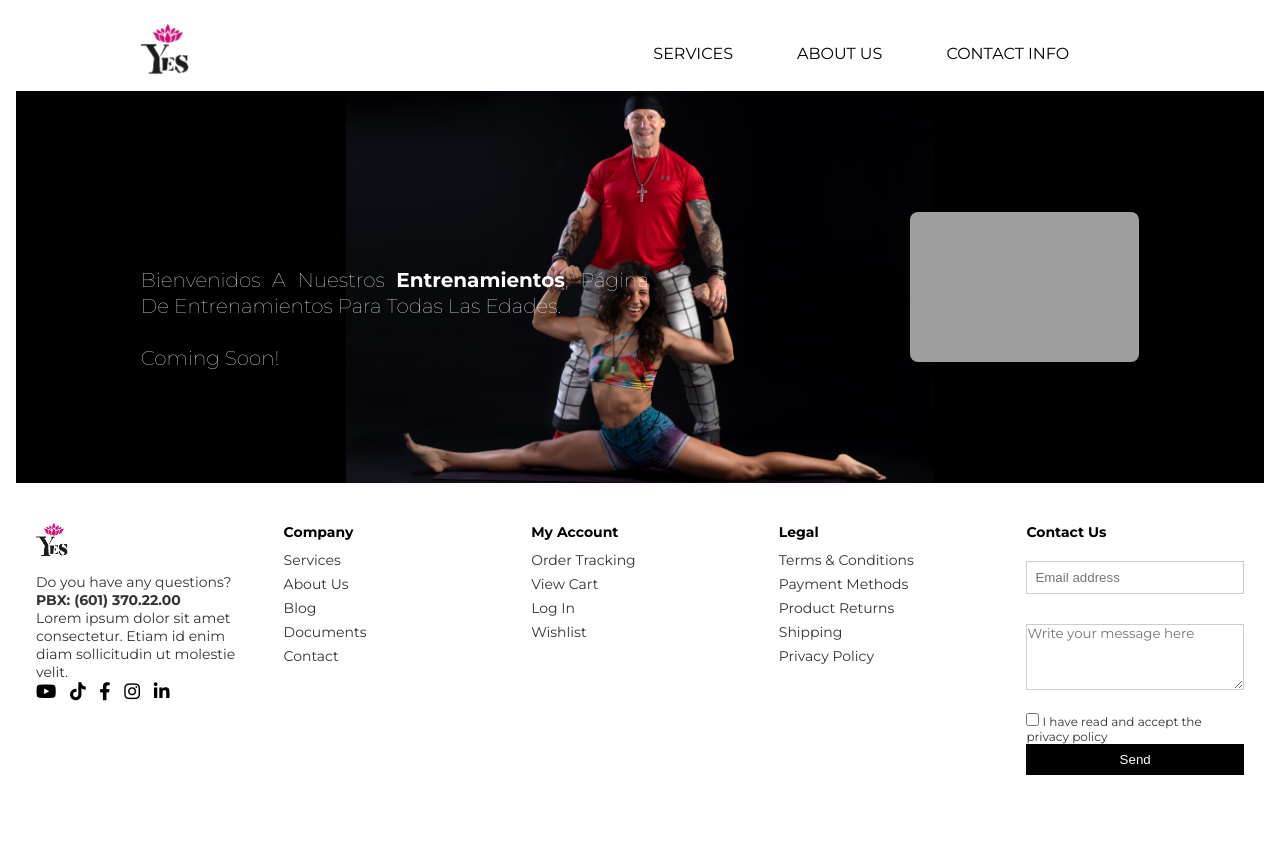
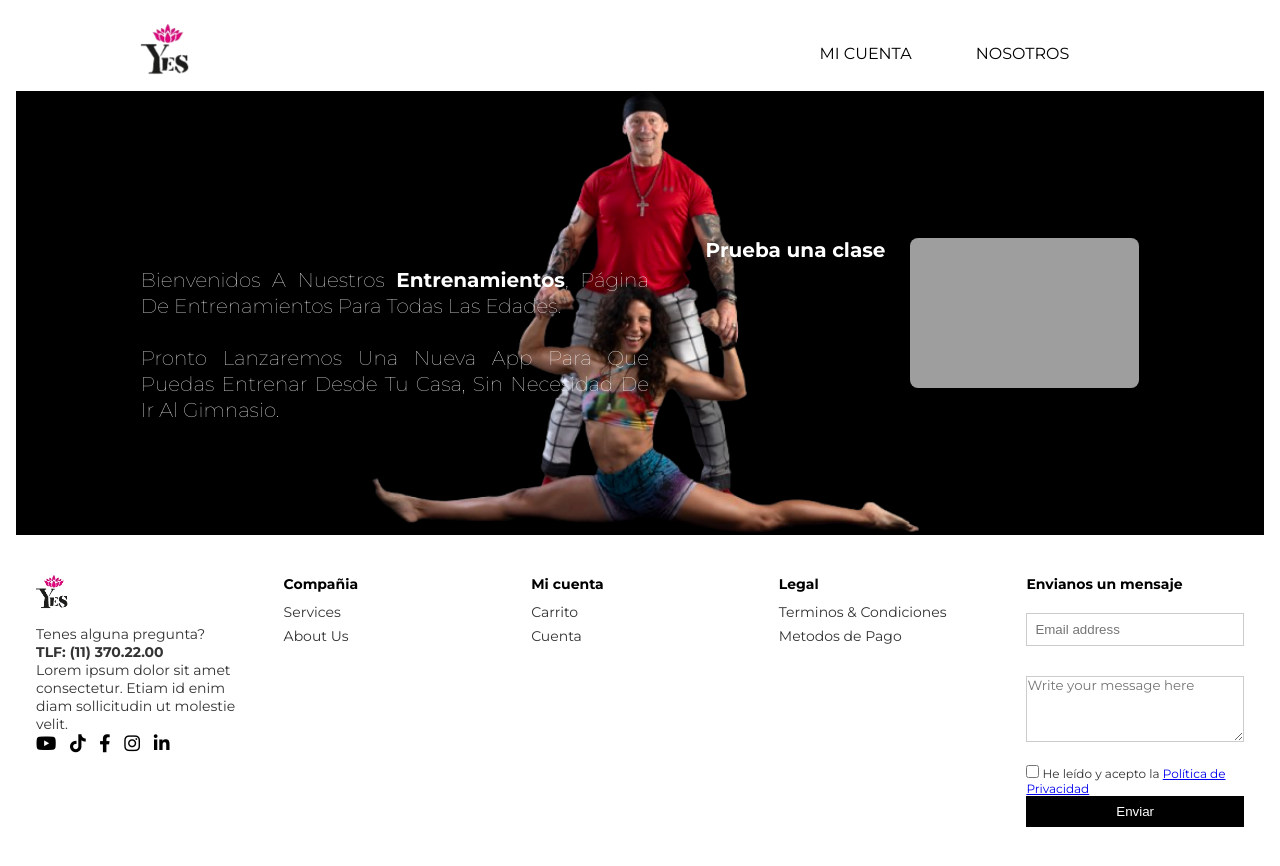
Before and after one commit to YesikaPerezRavelo/LandingYPR, a plain HTML site: page index.html in a window 1280 px wide. Before the commit the page ends 831 px from the top, so only its background shows below. Drawn offline with Linux system fonts and the light colour scheme; grey boxes are pictures that could not be loaded.

Commit message:
nuevos cambios

```diff
--- a/css/style.css
+++ b/css/style.css
@@ -77,7 +77,7 @@ header {
 }
 
 #intro-section {
-  background-image: url(../images/Team.jpg);
+  background-image: url(../images/Team.png);
   background-position: center;
   background-repeat: no-repeat;
   border: 20rem;
--- a/index.html
+++ b/index.html
@@ -34,15 +34,13 @@
           <ul class="nav_list">
 
             <li class="nav__item">
-              <a class="nav_link" href="pages/store.html">Services</a>
+              <a class="nav_link" href="pages/store.html">Mi cuenta</a>
             </li>
             <li class="nav__item">
-              <a class="nav_link" href="pages/about.html">About Us</a>
+              <a class="nav_link" href="pages/about.html">Nosotros</a>
             </li>
 
-            <li class="nav__item">
-              <a class="nav_link" href="pages/contact.html">Contact Info</a>
-            </li>
+
 
           </ul>
 
@@ -59,11 +57,15 @@
           <h1 class="display-2">
             <span class="display-2-description justified-text">
               Bienvenidos a nuestros <strong>Entrenamientos</strong>, página de entrenamientos para todas las edades.
-              <br><br>Coming soon!
+              <br><br>Pronto lanzaremos una nueva app para que puedas entrenar desde tu casa, sin necesidad de ir al gimnasio.
             </span>
           </h1>
         </div>
         <div class="intro-video">
+          <span class="display-2-description justified-text">
+              <strong>Prueba una clase</strong>
+              <br><br>
+            </span>
           <iframe width="100%" height="315" src="https://www.youtube.com/embed/z2C-mKVxO_0" title="14 MIN INSANE AB - super hard ab workout / no equipment" frameborder="0" allowfullscreen></iframe>
         </div>
       </div>
@@ -77,7 +79,7 @@
       <div class="footer-container">
         <div class="footer-column contact-info">
           <img src="images/logo.png" alt="NexGen" style="height: 40px;" />
-          <p>Do you have any questions?<br><strong>PBX: (601) 370.22.00</strong></p>
+          <p>Tenes alguna pregunta?<br><strong>TLF: (11) 370.22.00</strong></p>
           <p>Lorem ipsum dolor sit amet consectetur. Etiam id enim diam sollicitudin ut molestie velit.</p>
           <div class="social-icons">
             <a href="#"><i class="fab fa-youtube"></i></a>
@@ -89,39 +91,34 @@
         </div>
 
         <div class="footer-column">
-          <h4>Company</h4>
+          <h4>Compañia</h4>
           <ul>
             <li><a href="#">Services</a></li>
             <li><a href="#">About Us</a></li>
-            <li><a href="#">Blog</a></li>
-            <li><a href="#">Documents</a></li>
-            <li><a href="#">Contact</a></li>
           </ul>
         </div>
 
         <div class="footer-column">
-          <h4>My Account</h4>
+          <h4>Mi cuenta</h4>
           <ul>
-            <li><a href="#">Order Tracking</a></li>
-            <li><a href="#">View Cart</a></li>
-            <li><a href="#">Log In</a></li>
-            <li><a href="#">Wishlist</a></li>
+
+            <li><a href="#">Carrito</a></li>
+            <li><a href="#">Cuenta</a></li>
+
           </ul>
         </div>
 
         <div class="footer-column">
           <h4>Legal</h4>
           <ul>
-            <li><a href="#">Terms & Conditions</a></li>
-            <li><a href="#">Payment Methods</a></li>
-            <li><a href="#">Product Returns</a></li>
-            <li><a href="#">Shipping</a></li>
-            <li><a href="#">Privacy Policy</a></li>
+            <li><a href="#">Terminos & Condiciones</a></li>
+            <li><a href="#">Metodos de Pago</a></li>
+
           </ul>
         </div>
 
         <div class="footer-column newsletter">
-          <h4>Contact Us</h4>
+          <h4>Envianos un mensaje</h4>
           <form action="https://formspree.io/f/xpwdazal" method="POST">
             <label>
               <input type="email" name="email" placeholder="Email address" required />
@@ -131,9 +128,9 @@
             </label>
             <label>
               <input type="checkbox" required />
-              I have read and accept the privacy policy
+              He leído y acepto la <a href="#">Política de Privacidad</a>
             </label>
-            <button type="submit">Send</button>
+            <button type="submit">Enviar</button>
           </form>
         </div>
 
```
Also changed, not shown: pages/contact.html (deleted, +0 -15 lines), images/Team.jpg (deleted), images/Team.png (added), pages/login.html (deleted).
